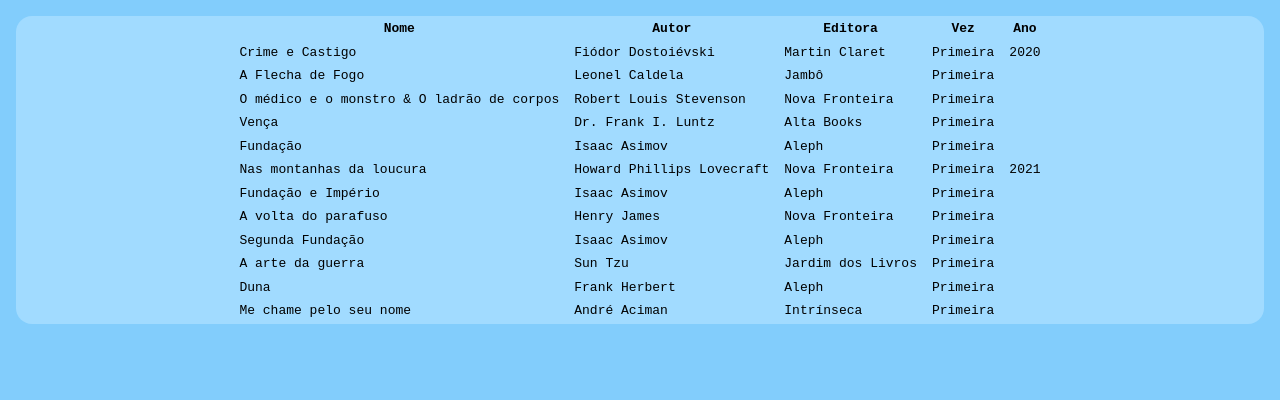
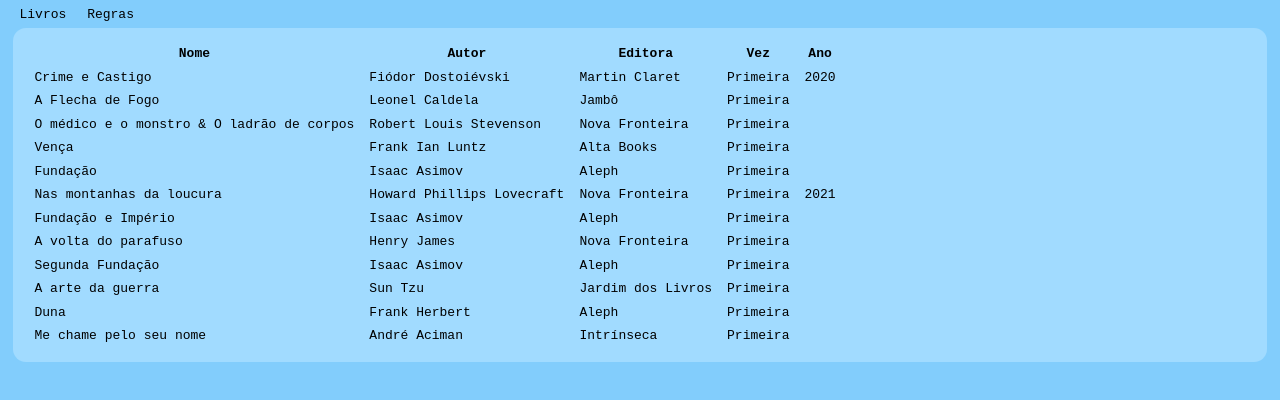
Before and after one commit to roastedbatata/Livro-dos-Livros, a plain HTML site: page docs/index.html in a window 1280 px wide. Drawn offline with Linux system fonts and the light colour scheme.

Commit message:
arrumando a tabela e regras

```diff
--- a/docs/css/main.css
+++ b/docs/css/main.css
@@ -1,15 +1,40 @@
 body {
     background-color: rgb(130, 205, 252);
     margin: 0em;
+    font-family: monospace;
+}
+nav {
+    margin: 0.5em 1em;
+}
+nav a {
+    cursor: pointer;
+    display: inline-block;
+    padding: 0em 0.5em;
+    text-decoration: none;
+}
+nav a:link {
+    color: black;
+}
+nav a:visited {
+    color: black;
+}
+nav a:hover {
+    color: white;
+}
+nav a:active {
+    color: black;
 }
 article {
     background-color: rgb(161, 219, 255);
     border-radius: 1em;
-    margin: 1em;
+    margin: 0.5em 1em;
+    padding: 1em;
 }
-#main-table {
-    font-family: monospace;
-    margin: 1em auto;
+.hide {
+    display: none;
+}
+.show {
+    display: block;
 }
 #main-table th, #main-table td {
     padding: 0.25em 0.5em;
--- a/docs/index.html
+++ b/docs/index.html
@@ -2,16 +2,21 @@
 <html>
 <head>
     <link rel="stylesheet" type="text/css" href="css/main.css">
+    <script src="js/main.js"></script>
     <title>Livro dos Livros</title>
 </head>
 <body>
-    <article>
+    <nav>
+        <a id="nav-Livros" onclick="changeView(this.id)">Livros</a>
+        <a id="nav-Regras" onclick="changeView(this.id)">Regras</a>
+    </nav>
+    <article id="tab-Livros" class="hide show">
         <table id="main-table">
             <tr><th>Nome</th><th>Autor</th><th>Editora</th><th>Vez</th><th>Ano</th></tr>
             <tr><td>Crime e Castigo</td><td>Fiódor Dostoiévski</td><td>Martin Claret</td><td>Primeira</td><td>2020</td></tr>
             <tr><td>A Flecha de Fogo</td><td>Leonel Caldela</td><td>Jambô</td><td>Primeira</td><td></td></tr>
             <tr><td>O médico e o monstro & O ladrão de corpos</td><td>Robert Louis Stevenson</td><td>Nova Fronteira</td><td>Primeira</td><td></td></tr>
-            <tr><td>Vença</td><td>Dr. Frank I. Luntz</td><td>Alta Books</td><td>Primeira</td><td></td></tr>
+            <tr><td>Vença</td><td>Frank Ian Luntz</td><td>Alta Books</td><td>Primeira</td><td></td></tr>
             <tr><td>Fundação</td><td>Isaac Asimov</td><td>Aleph</td><td>Primeira</td><td></td></tr>
             <tr><td>Nas montanhas da loucura</td><td>Howard Phillips Lovecraft</td><td>Nova Fronteira</td><td>Primeira</td><td>2021</td></tr>
             <tr><td>Fundação e Império</td><td>Isaac Asimov</td><td>Aleph</td><td>Primeira</td><td></td></tr>
@@ -22,5 +27,14 @@
             <tr><td>Me chame pelo seu nome</td><td>André Aciman</td><td>Intrínseca</td><td>Primeira</td><td></td></tr>
         </table>
     </article>
+    <article id="tab-Regras" class="hide">
+        <ul>
+            <li>Ler pelo menos cada livro da lista duas vezes.</li>
+            <li>Uma nova leitura de um mesmo livro não deve acontecer antes de quatro outras leituras.</li>
+            <li>Não ler uma sequência de livros (um par de livros, um depois do outro) de um mesmo autor.</li>
+            <li>Não repetir uma sequência de livros.</li>
+            <li>Para cada livro lido pelo menos 2 vezes, uma resenha deve ser feita.</li>
+        </ul>
+    </article>
 </body>
 </html>
--- /dev/null
+++ b/docs/js/main.js
@@ -0,0 +1,8 @@
+// Para mudar o conteúdo pela navegação.
+function changeView(elem_id) {
+    let tabList = document.getElementsByClassName("hide");
+    for (let i = 0; i < tabList.length; i++) {
+        tabList[i].className = "hide";
+    }
+    document.getElementById("tab-" + elem_id.slice(4)).className += " show";
+}
```
Also changed, not shown: 1 other file.
